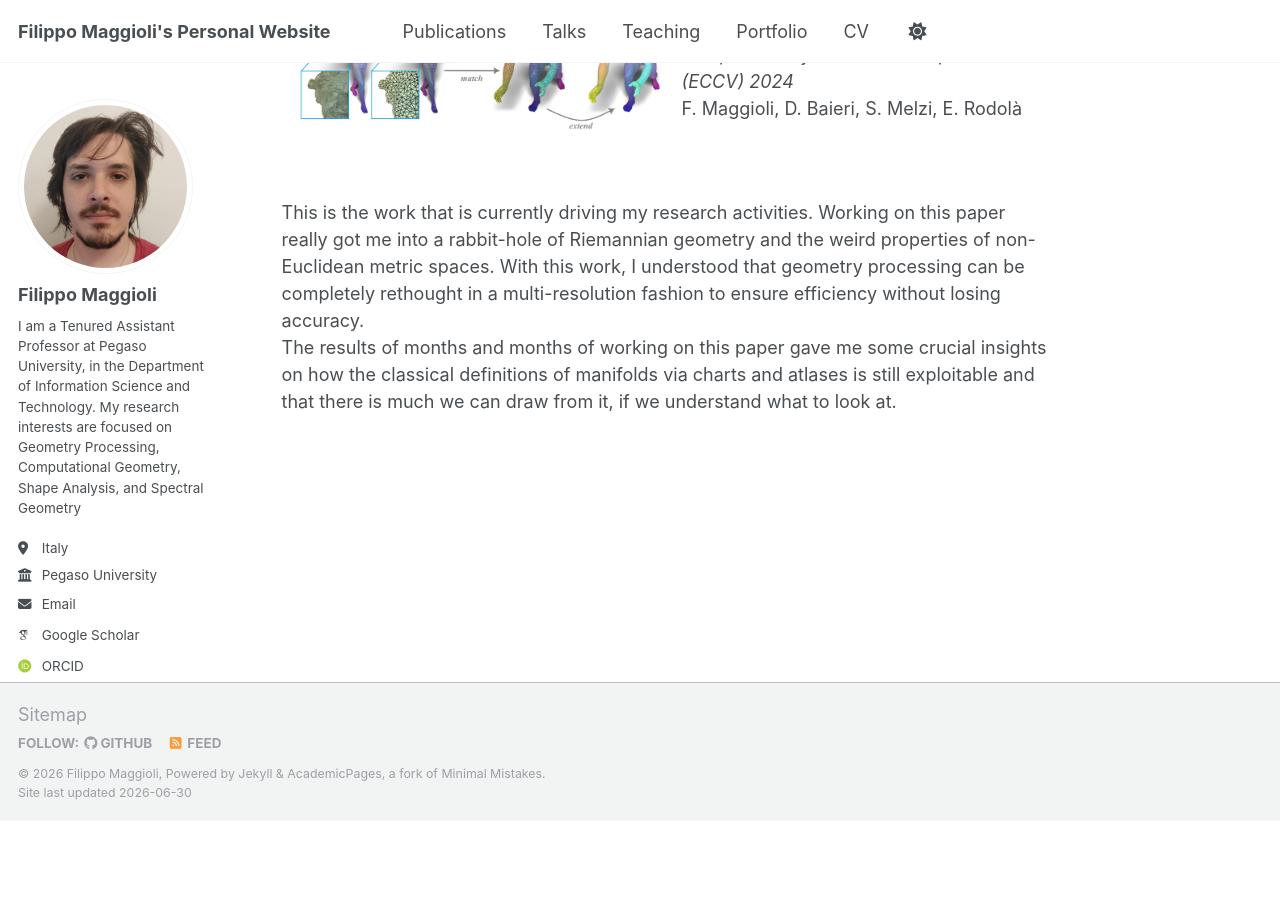
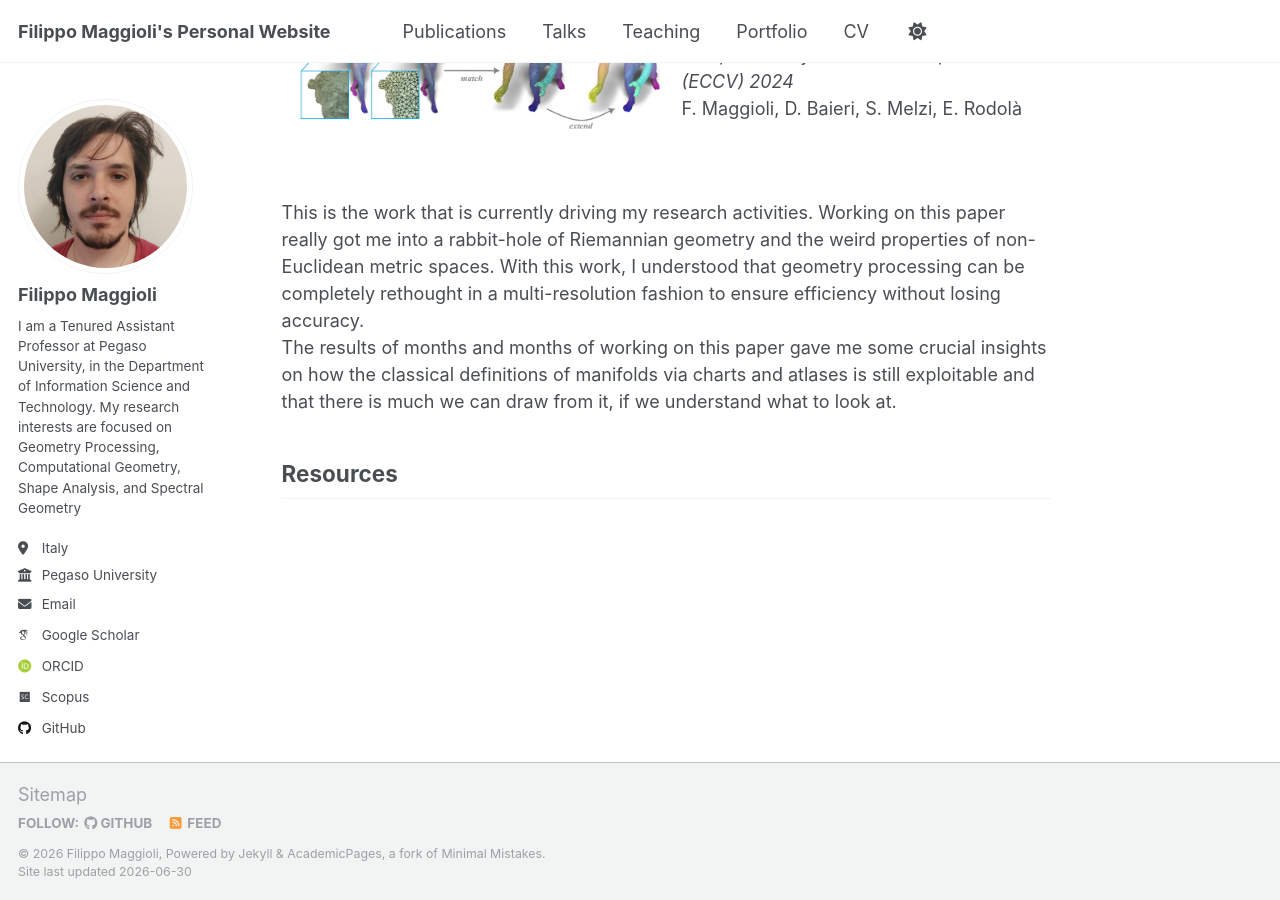
Before and after one commit to fmaggioli/fmaggioli.github.io, a Jekyll site: the page built from _pages/about.md, in a window 1280 px wide and 900 px high, scrolled down 1002 px. Built offline with Jekyll 4.4.1, drawn with Linux system fonts in a browser that asks for light colours; some web fonts are replaced; before the commit the page ends 1822 px from its top, so only the background shows below that.

Commit message:
Extra polishing of project pages.

```diff
--- a/_layouts/single.html
+++ b/_layouts/single.html
@@ -59,6 +59,7 @@ layout: default
         {{ content }}
 
 
+        <h2>Resources</h2>
         <p style="font-size: smaller">
         {% if page.citation %}
           Recommended citation: {{ page.citation }}<br/>
@@ -68,9 +69,6 @@ layout: default
         {% endif %}
         {% if page.supmaturl %}
         <a href="{{ page.supmaturl }}">Supplementary material</a> |
-        {% endif %}
-        {% if post.youtubeurl %}
-        <a href="{{ post.youtubeurl }}">Video</a> |
         {% endif %}
         {% if page.arxivurl %}
         <a href="{{ page.arxivurl }}">arXiv</a> |
```
